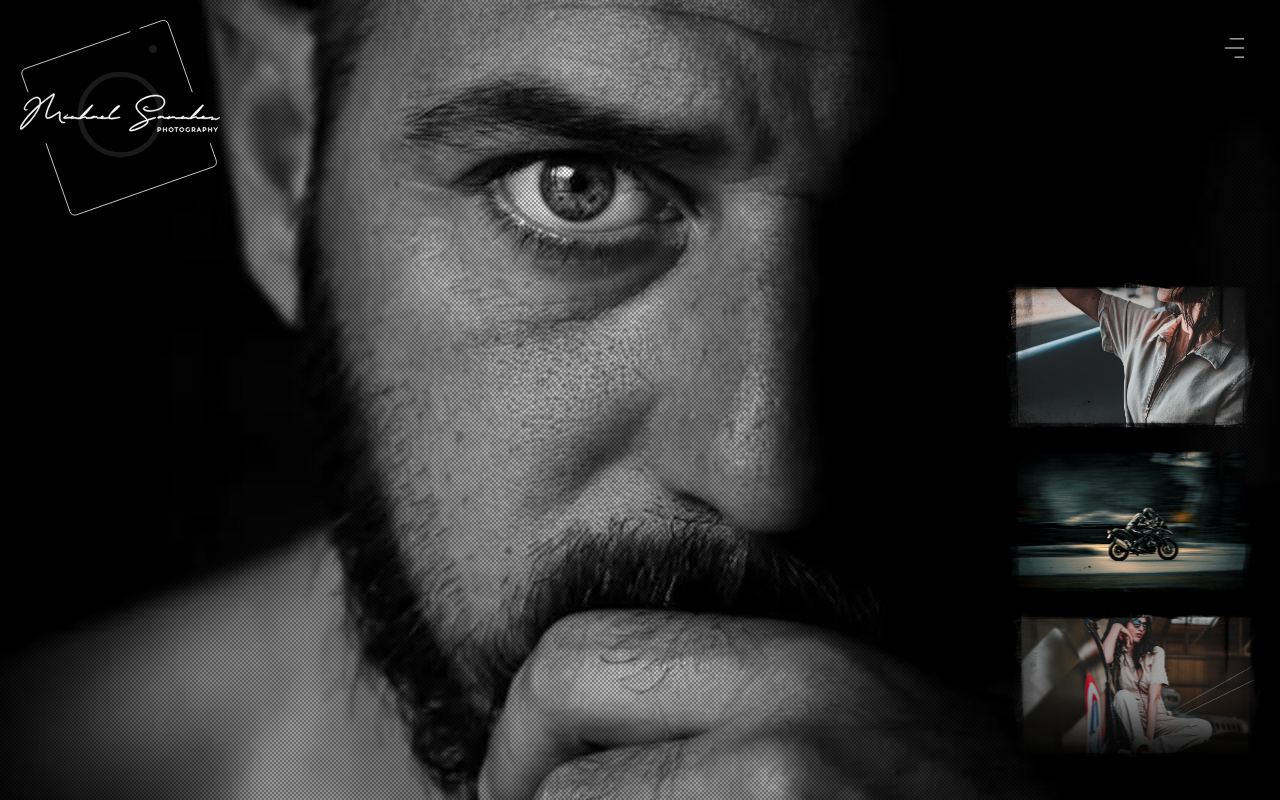
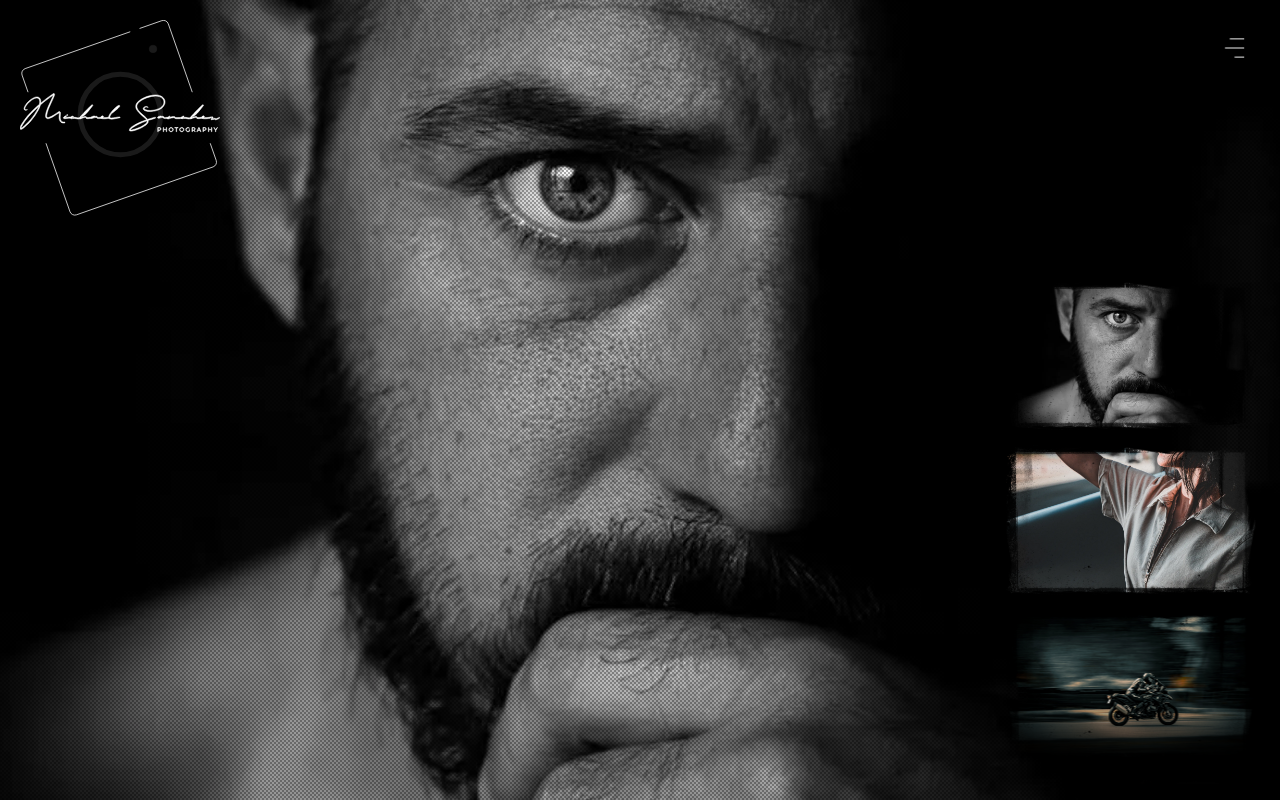
Before and after one commit to MickaelAustoni/ms-photographer, a Next.js app: page / in a window 1280 px wide. Built offline with nearby package versions, Linux system fonts and the light colour scheme.

Commit message:
feat: scroll y mandatory

```diff
--- a/src/components/DataDisplay/FullScreenGallery.tsx
+++ b/src/components/DataDisplay/FullScreenGallery.tsx
@@ -32,14 +32,14 @@ const parallaxTransformer = (value: number) => {
 
 const getVariant = (index: number, selectedImage: number, intro: boolean) => {
   if (index === 0 && intro) {
-    return "selected";
+    return "thumb";
   }
 
   if (intro) {
     return "intro";
   }
 
-  return selectedImage === index ? "selected" : "thumb"
+  return selectedImage === index ? "thumb" : "thumb"
 }
 
 const ImageBackground = ({src}: { src: string }) => {
@@ -131,6 +131,7 @@ export default function FullScreenGallery({images, Context = ContextFallback}: F
       style={{
         height: THUMB_HEIGHT * 4,
         maskImage: THUMB_OVERFLOW_MASK_URL,
+        scrollSnapType: "y mandatory",
         WebkitMaskImage: THUMB_OVERFLOW_MASK_URL,
         maskSize: "100% 100%",
         WebkitMaskSize: "100% 100%",
```
